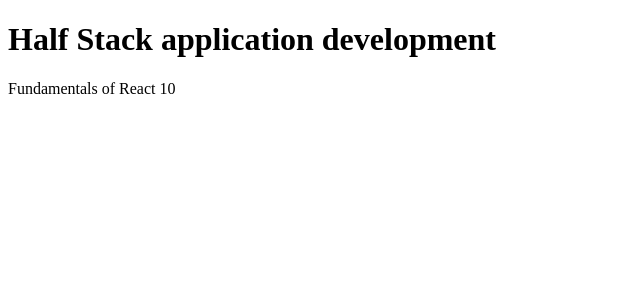
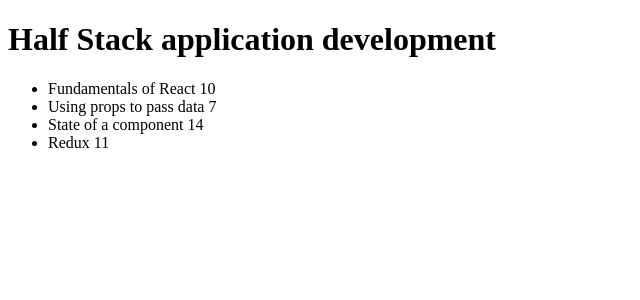
Before and after one commit to juh3/hy_fullstack_open, a JavaScript app in the folder osa2/kurssitiedot_step6/: page / in a window 1280 px wide. Shown: the top 300 px of the page, without its empty margins (0-640 px from the left). Built offline with nearby package versions, Linux system fonts and the light colour scheme.

Commit message:
Working as intended in step 6

```diff
--- a/osa2/kurssitiedot_step6/src/App.js
+++ b/osa2/kurssitiedot_step6/src/App.js
@@ -17,6 +17,12 @@ const App = () => {
         name: 'State of a component',
         exercises: 14,
         id: 3
+      },
+
+      {
+        name: 'Redux',
+        exercises: 11,
+        id: 4
       }
     ]
   }
@@ -24,7 +30,6 @@ const App = () => {
     return(
       <div>
         <Header course = {props.course}/>
-        <Content course = {props.course.parts[0]}/>
 
       </div>
     )
@@ -33,18 +38,15 @@ const App = () => {
     <h1> {props.course.name}</h1>
   )
 
-  const Content = (props) =>{
-    return(
-    <Part part = {props.course}/>
-    )
-  }
-  const Part = (props) => (
-    <p> {props.part['name']} {props.part['exercises']}</p>
-  )
-
   return (
     <div>
       <Course course={course} />
+      <ul> {course.parts.map(part =>
+           <li key = {part.id}>
+             {part.name} {part.exercises}
+             </li>
+            )}
+      </ul>
     </div>
   )
 }
```
